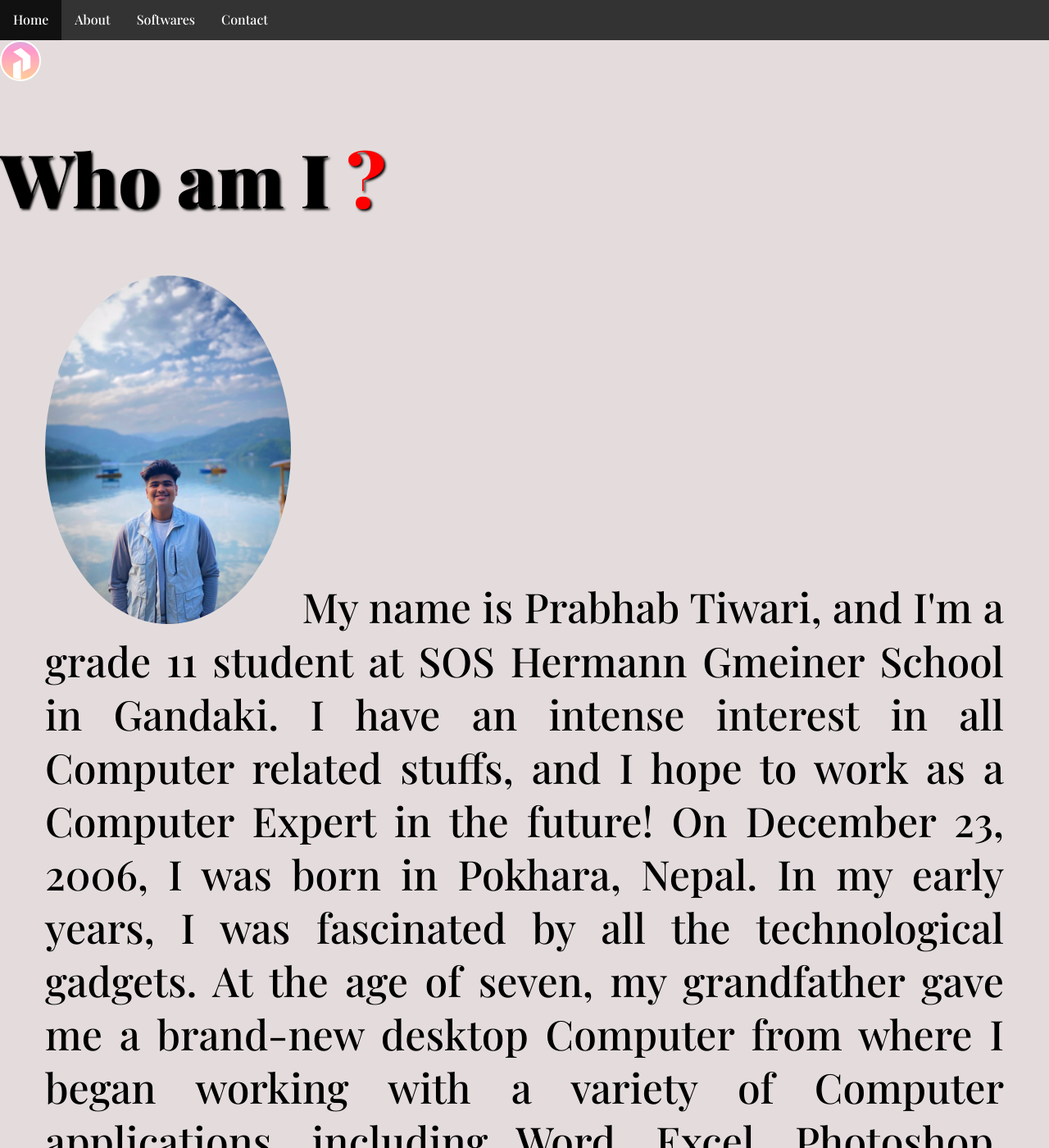
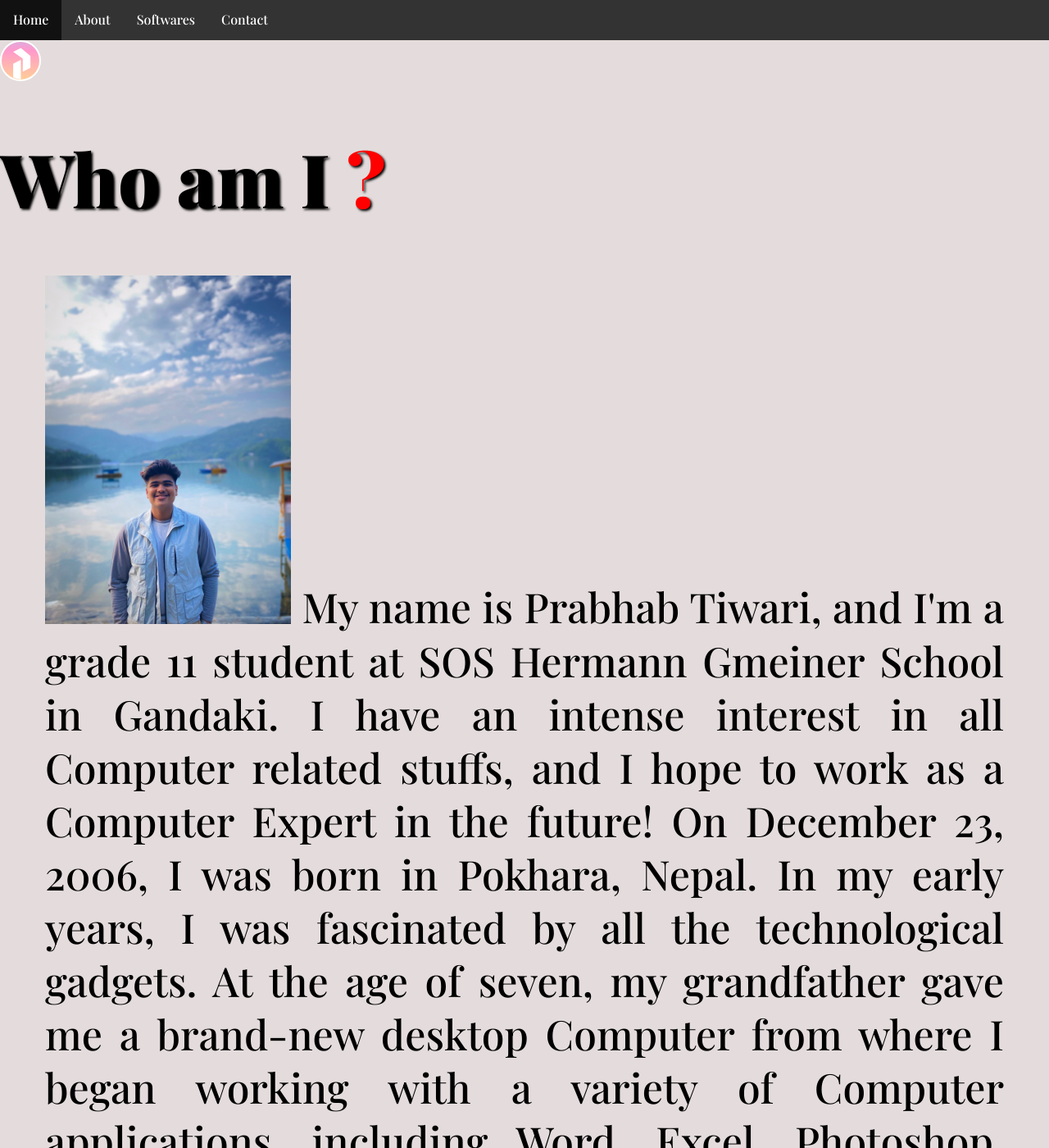
Before and after one commit to PrabhabTiwari/website, a Jekyll site: the page built from about.html, in a window 1280 px wide and 1400 px high. Shown: the whole window at 82% size. Built offline with Jekyll 4.4.1, drawn with Linux system fonts in a browser that asks for light colours.

Commit message:
Update about.html

```diff
--- a/about.html
+++ b/about.html
@@ -15,13 +15,15 @@
 }
     img{
         align-items: right;
-        border-radius: 60%
+        border-radius: 20%
+        float:right
+
     }
 
 </style>
     <h1 align="left">Who am I<span class="redText"> ? </span> </h1>
   <p>
-<img src="IMG_20240605_194417.jpg" style="width:300px" style="float:right" > </img>
+<img src="IMG_20240605_194417.jpg" style="width:300px"  > </img>
       My name is Prabhab Tiwari, and I'm a grade 11 student at SOS Hermann Gmeiner School in Gandaki. I have an intense interest in all Computer related stuffs, and I hope to work as a Computer Expert in the future! On December 23, 2006, I was born in Pokhara, Nepal. In my early years, I was fascinated by all the technological gadgets. At the age of seven, my grandfather gave me a brand-new desktop Computer from where I began working with a variety of Computer applications, including Word, Excel, Photoshop, and PowerPoint.
 
 My interest in technology grew as I worked on it, and I began learning how to code and other fascinating topics from my brother <a href="https://aashishtiwari.com.np/" target="_blank">Ashish Tiwari</a>. At the age of eleven, I practically know many things but there is much more to know about Computers.
```
